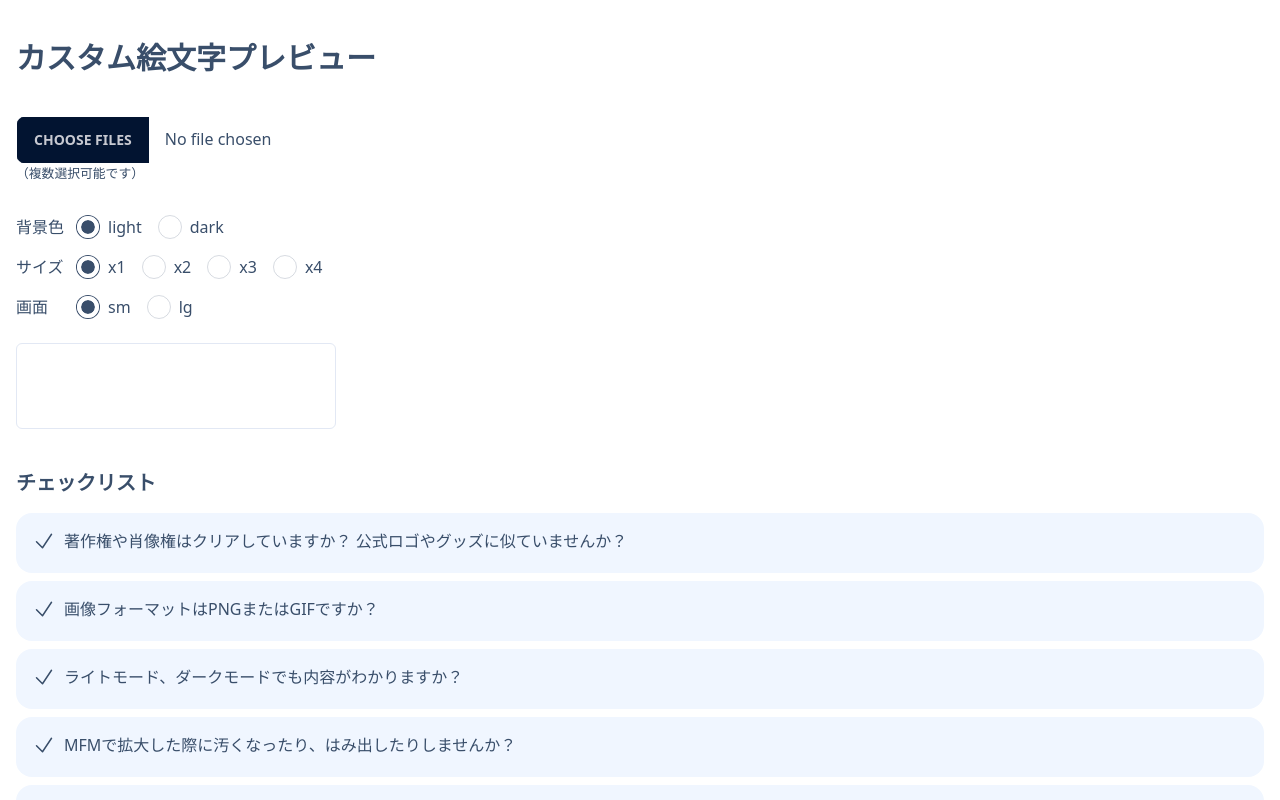
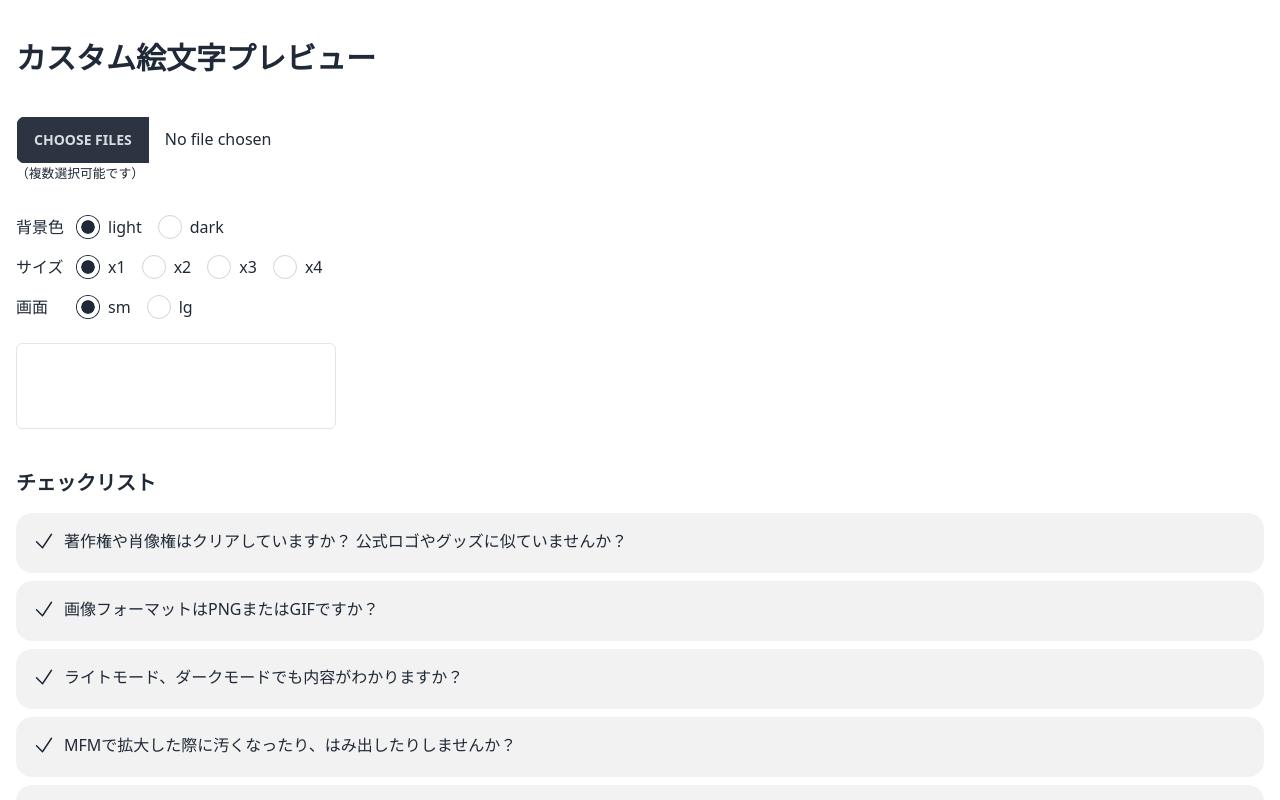
Before and after one commit to monsier-oui/preview-custom-emoji, a React (Vite) app: page / in a window 1280 px wide. Shown: the top 800 px of the page. Built offline with nearby package versions, Linux system fonts and the light colour scheme.

Commit message:
ライトテーマのみに

```diff
--- a/tailwind.config.js
+++ b/tailwind.config.js
@@ -25,7 +25,6 @@ export default {
   },
   plugins: [require('daisyui')],
   daisyui: {
-    themes: ['winter', 'night'],
-    darkTheme: 'night',
+    themes: ['light'],
   },
 };
```
